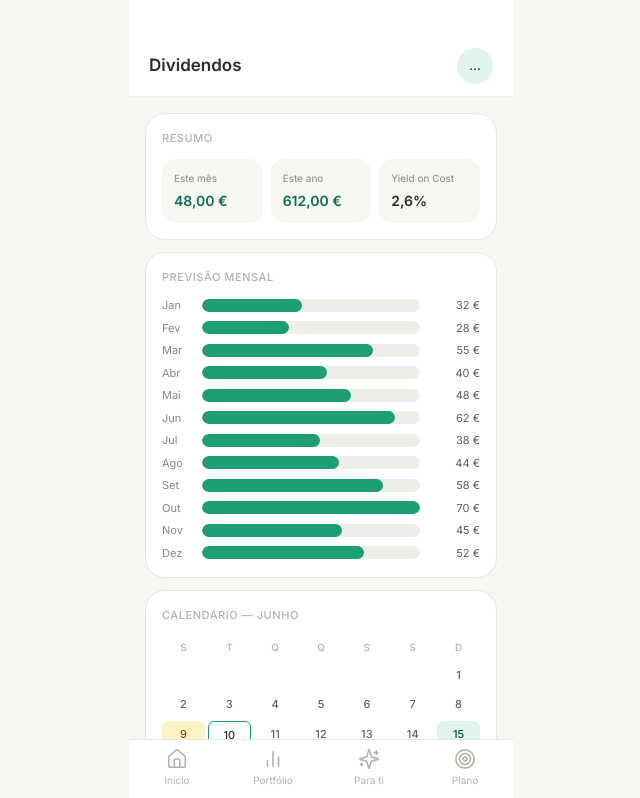
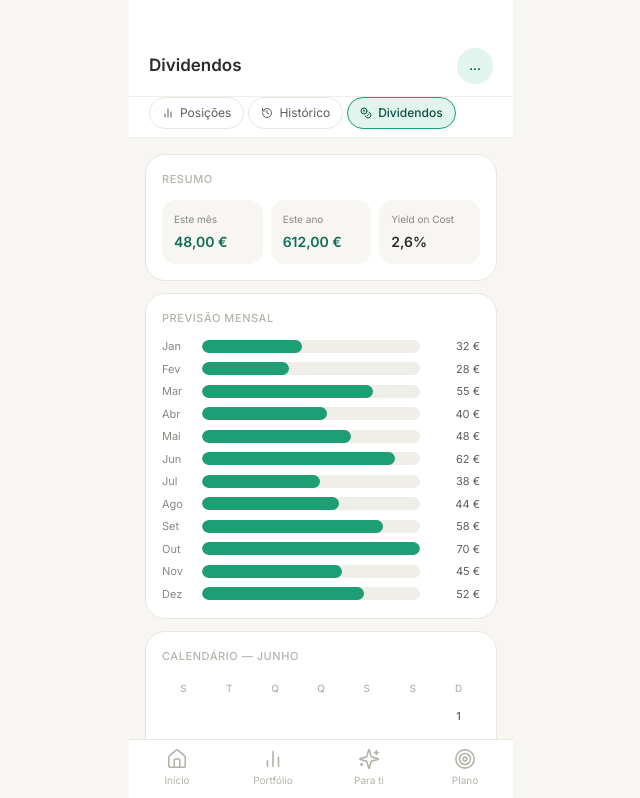
Before and after one commit to luisdicalves/portify, a Next.js app: page /dividendos in a window 1280 px wide. Shown: the top 798 px of the page, without its empty margins (319-959 px from the left). Built offline with nearby package versions, Linux system fonts and the light colour scheme.

Commit message:
dividendos como submenu do portfólio

```diff
--- a/app/(app)/dividendos/page.tsx
+++ b/app/(app)/dividendos/page.tsx
@@ -1,5 +1,7 @@
 'use client'
 
+import { useRouter } from 'next/navigation'
+import { BarChart2, History, Coins } from 'lucide-react'
 import { dividendos, dividendosMensais, proximosPagamentos } from '@/lib/mock-data'
 import { PageHeader } from '@/components/PageHeader'
 
@@ -16,10 +18,29 @@ function fmt(n: number) {
 const maxVal = Math.max(...dividendosMensais.map(d => d.val))
 
 export default function Dividendos() {
+  const router = useRouter()
   return (
     <div className="pb-2">
       {/* Top bar */}
       <PageHeader title="Dividendos" />
+
+      {/* Abas (submenu do portfólio) */}
+      <div className="bg-white px-5 pb-2 border-b border-stone-100">
+        <div className="flex gap-1">
+          <button onClick={()=>router.push('/portfolio')}
+            className="flex items-center gap-1.5 px-3 py-1.5 rounded-full text-[12px] border transition-colors bg-white border-stone-200 text-stone-600">
+            <BarChart2 size={12}/>Posições
+          </button>
+          <button onClick={()=>router.push('/portfolio')}
+            className="flex items-center gap-1.5 px-3 py-1.5 rounded-full text-[12px] border transition-colors bg-white border-stone-200 text-stone-600">
+            <History size={12}/>Histórico
+          </button>
+          <button
+            className="flex items-center gap-1.5 px-3 py-1.5 rounded-full text-[12px] border transition-colors bg-brand-50 border-brand-400 text-brand-800 font-medium">
+            <Coins size={12}/>Dividendos
+          </button>
+        </div>
+      </div>
 
       <div className="px-4 pt-4 space-y-3">
 
--- a/app/(app)/portfolio/page.tsx
+++ b/app/(app)/portfolio/page.tsx
@@ -1,7 +1,8 @@
 'use client'
 
 import { useState, useEffect, useCallback } from 'react'
-import { Plus, X, RefreshCw, Trash2, History, BarChart2, ChevronUp, ChevronDown } from 'lucide-react'
+import { Plus, X, RefreshCw, Trash2, History, BarChart2, ChevronUp, ChevronDown, Coins } from 'lucide-react'
+import { useRouter } from 'next/navigation'
 import { supabase } from '@/lib/supabase'
 import { PageHeader } from '@/components/PageHeader'
 
@@ -244,7 +245,7 @@ function PosicaoRow({ pos,cotacao,onApagar }: { pos:PosicaoAgregada;cotacao?:Cot
             <p className={`text-[12px] font-semibold ${positivo?'text-brand-600':'text-red-500'}`}>{positivo?'+':''}{fmtEur(ganho)}</p>
             <p className={`text-[10px] ${positivo?'text-brand-500':'text-red-400'}`}>{positivo?'+':''}{fmt(ganhoPct)}%</p>
           </div>
-          <button onClick={onApagar} className="ml-2 w-6 h-6 flex items-center justify-center text-stone-300 hover:text-red-400 transition-colors flex-shrink-0"><X size={14} strokeWidth={2}/></button>
+          <button onClick={onApagar} className="ml-2 w-6 h-6 flex items-center justify-center text-stone-300 hover:text-red-400 transition-colors flex-shrink-0"><Trash2 size={13} strokeWidth={1.75}/></button>
         </div>
       </div>
     </div>
@@ -271,13 +272,14 @@ function HistoricoRow({ t,onApagar }: { t:Transacao;onApagar:()=>void }) {
       <div className="text-right flex-shrink-0 mr-2">
         <p className={`text-[13px] font-semibold ${isVenda?'text-red-500':'text-brand-600'}`}>{isVenda?'-':'+'}{fmtEur(total)}</p>
       </div>
-      <button onClick={onApagar} className="w-6 h-6 flex items-center justify-center text-stone-300 hover:text-red-400 transition-colors flex-shrink-0"><X size={14} strokeWidth={2}/></button>
+      <button onClick={onApagar} className="w-6 h-6 flex items-center justify-center text-stone-300 hover:text-red-400 transition-colors flex-shrink-0"><Trash2 size={13} strokeWidth={1.75}/></button>
     </div>
   )
 }
 
 /* ─── Página ─── */
 export default function Portfolio() {
+  const router = useRouter()
   const [aba,            setAba]            = useState<Aba>('posicoes')
   const [filtro,         setFiltro]         = useState<Filtro>('Todos')
   const [modalAberto,    setModalAberto]    = useState(false)
@@ -404,6 +406,10 @@ export default function Portfolio() {
               {id==='historico'&&<span className={`text-[10px] font-semibold px-1.5 py-0.5 rounded-full ${aba===id?'bg-brand-100 text-brand-700':'bg-stone-100 text-stone-500'}`}>{transacoes.length}</span>}
             </button>
           ))}
+          <button onClick={()=>router.push('/dividendos')}
+            className="flex items-center gap-1.5 px-3 py-1.5 rounded-full text-[12px] border transition-colors bg-white border-stone-200 text-stone-600">
+            <Coins size={12}/>Dividendos
+          </button>
         </div>
         <div className="flex items-center gap-2">
           <p className="text-[11px] text-stone-400">
```
